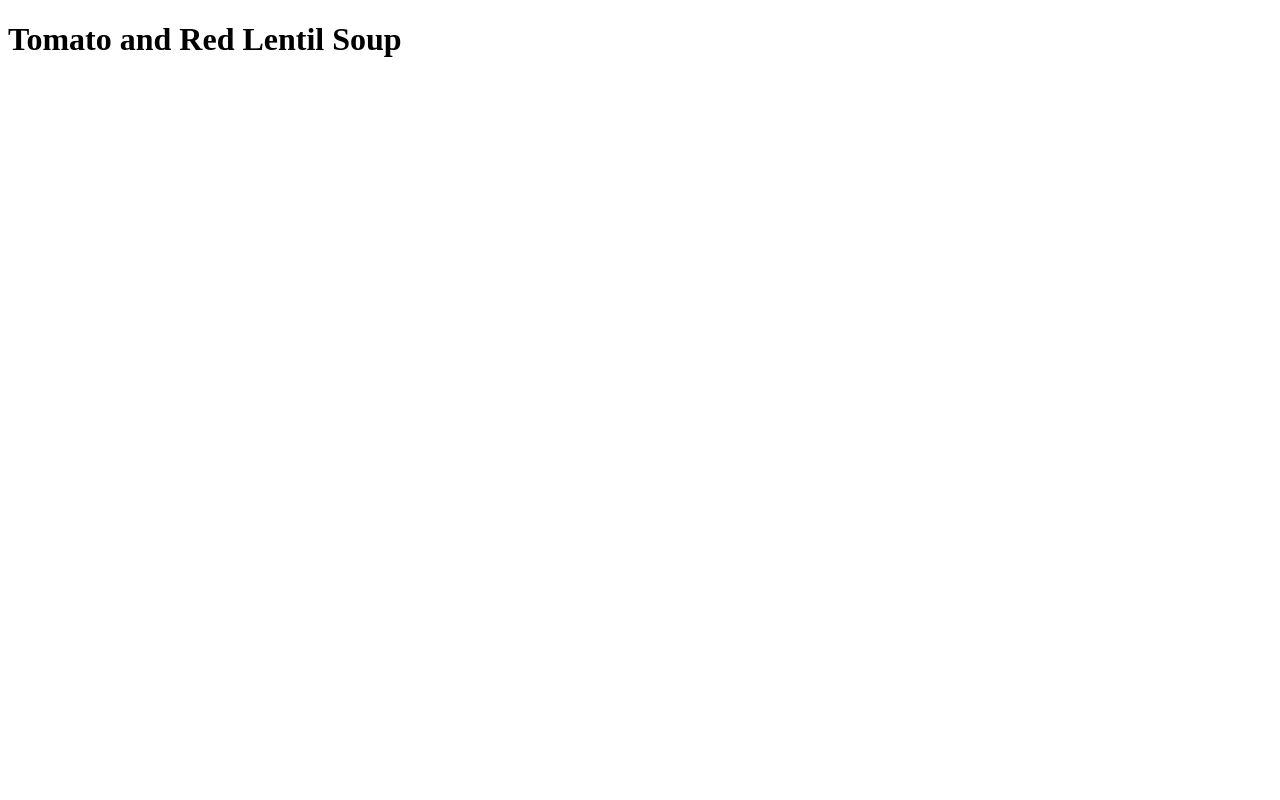
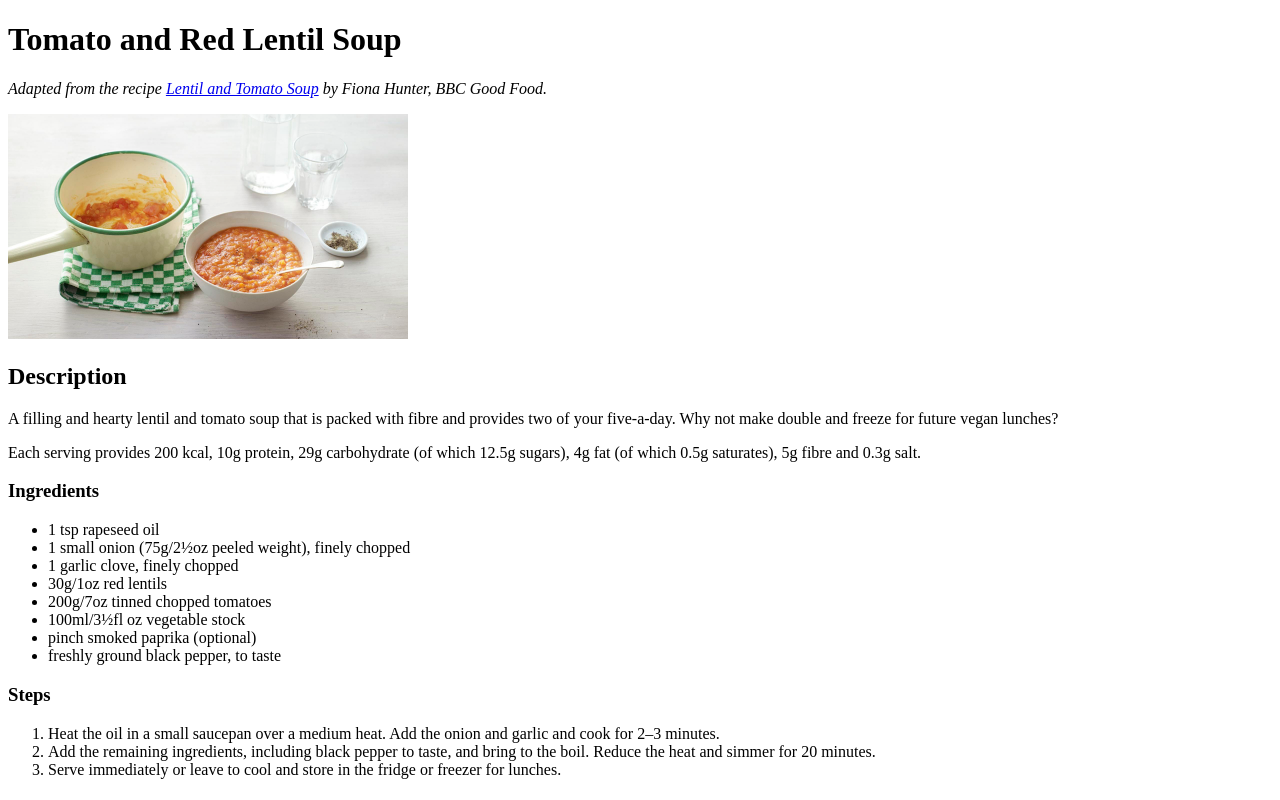
Before and after one commit to 2klw/odin_recipes, a plain HTML site: page recipes/tomato_and_lentil_soup.html in a window 1280 px wide. Drawn offline with Linux system fonts and the light colour scheme.

Commit message:
Add body to first recipe page

```diff
--- a/recipes/tomato_and_lentil_soup.html
+++ b/recipes/tomato_and_lentil_soup.html
@@ -7,5 +7,27 @@
 
     <body>
         <h1>Tomato and Red Lentil Soup</h1>
+        <p><em>Adapted from the recipe <a href="https://www.bbc.co.uk/food/recipes/lentil_and_tomato_soup_19393">Lentil and Tomato Soup</a> by Fiona Hunter, BBC Good Food.</em></p>
+        <img src="../images/tomato_lentil_soup.jpg" alt="A bowl of tomato and red lentil soup, next to a saucepan used to cook it. A glass of water accompanies the bowl of soup, as well as a small dish of black pepper for seasoning." width="400">
+        <h2>Description</h2>
+        <p>A filling and hearty lentil and tomato soup that is packed with fibre and provides two of your five-a-day. Why not make double and freeze for future vegan lunches?</p>
+        <p>Each serving provides 200 kcal, 10g protein, 29g carbohydrate (of which 12.5g sugars), 4g fat (of which 0.5g saturates), 5g fibre and 0.3g salt.</p>
+        <h3>Ingredients</h3>
+        <ul>
+            <li>1 tsp rapeseed oil</li>
+            <li>1 small onion (75g/2½oz peeled weight), finely chopped</li>
+            <li>1 garlic clove, finely chopped</li>
+            <li>30g/1oz red lentils</li>
+            <li>200g/7oz tinned chopped tomatoes</li>
+            <li>100ml/3½fl oz vegetable stock</li>
+            <li>pinch smoked paprika (optional)</li>
+            <li>freshly ground black pepper, to taste</li>
+        </ul>
+        <h3>Steps</h3>
+        <ol>
+            <li>Heat the oil in a small saucepan over a medium heat. Add the onion and garlic and cook for 2–3 minutes.</li>
+            <li>Add the remaining ingredients, including black pepper to taste, and bring to the boil. Reduce the heat and simmer for 20 minutes.</li>
+            <li>Serve immediately or leave to cool and store in the fridge or freezer for lunches.</li>
+        </ol>
     </body>
 </html>
```
Also changed, not shown: images/tomato_lentil_soup.jpg (added).
